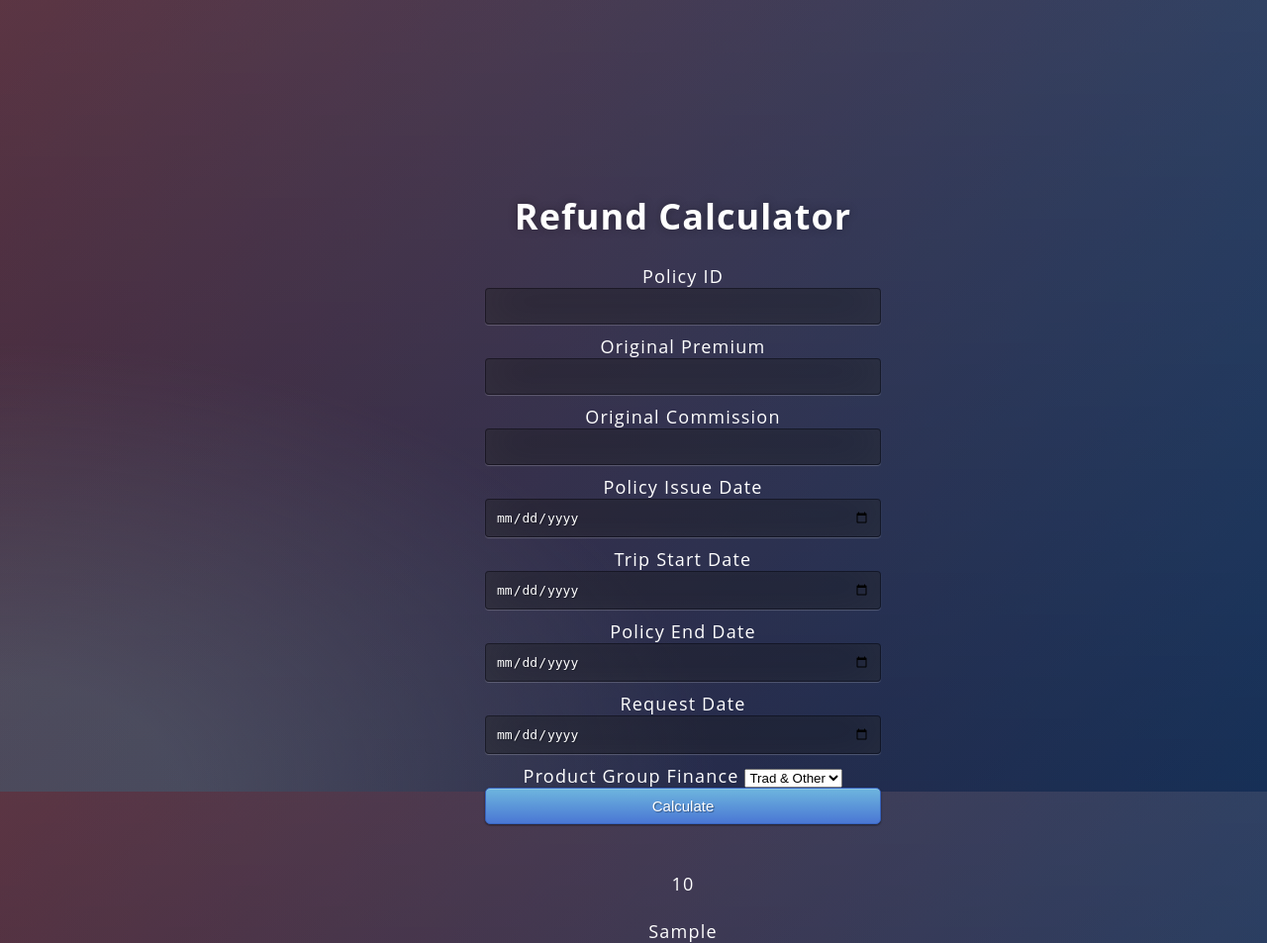
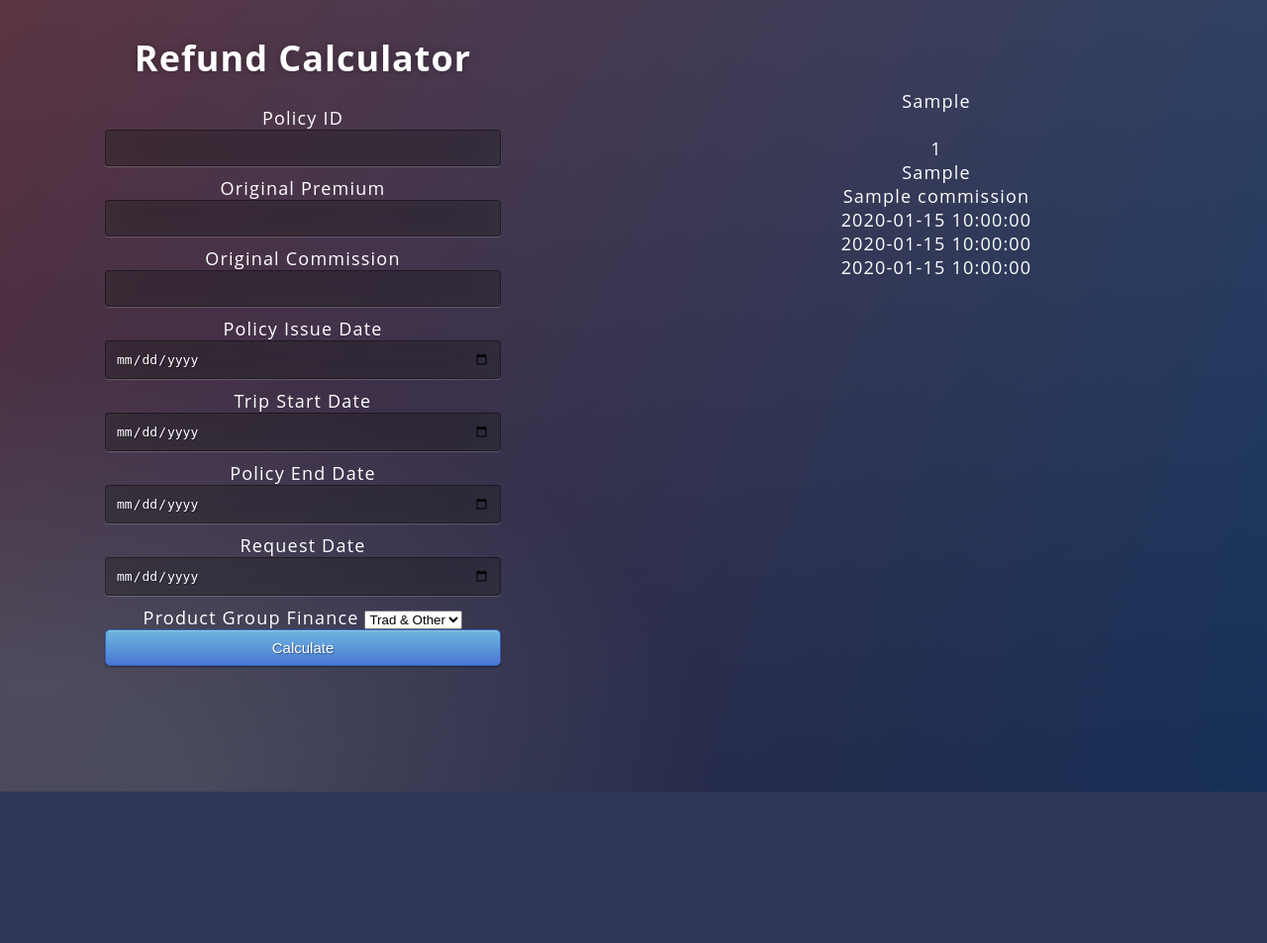
Before and after one commit to Quantuary/Premium-Refund, a Flask app: template templates/index.html in a window 1280 px wide. Shown: the whole page at 99% size. After the commit the page ends 800 px from the top, so only its background shows below. Run offline with Flask 2, Linux system fonts and the light colour scheme; the template is opened without the code that fills it: most values are stand-ins (such as "Sample title", 1, 10 or a date in 2020); parts of the project's set-up code (start-up, migrations or seed data) failed here and were passed over.

Commit message:
split html into two columns

```diff
--- a/run.py
+++ b/run.py
@@ -5,8 +5,6 @@ Created on Tue May 12 15:58:13 2020
 
 @author: marcus
 """
-import os
-os.chdir(r"/home/marcus/Documents/Premium-Refund-master")
 from flask import Flask, request, render_template, jsonify
 from flask_restful import Resource, Api
 from datetime import datetime
@@ -28,9 +26,9 @@ def compute(request_date,prd_grp_fin,policy_id, issue_date=None, end_date=None,
            commission = float(commission)
 
        if request_date>end_date:
-           msg='Sorry, your requested date is after policy expired! No Premium is refunded'
+           msg={'error' : 'Sorry, your requested date is after policy expired! No Premium is refunded'}
        elif request_date<issue_date:
-           msg='You cannot request a refund prior to the policy issued date'
+           msg={'error' : 'You cannot request a refund prior to the policy issued date' }
        else:
             earned = cal.function(issue_date,start_date,end_date,request_date,prd_grp_fin)
             Premium_refunded = round(premium*(1-earned),2)
@@ -53,7 +51,8 @@ def compute(request_date,prd_grp_fin,policy_id, issue_date=None, end_date=None,
                    'PREMIUM_REFUND'     : Premium_refunded,
                    'RETURNED_COMMISSION': returned_commission,
                    'REFUND_TYPE'        : refund_type,
-                   'PROCESS_DATE'       : datetime.now()
+                   'PROCESS_DATE'       : datetime.now(),
+                   'error'              : None
                     }
 
    except:
@@ -81,9 +80,19 @@ def calculate():
 
     msg = compute(request_date,prd_grp_fin,policy_id, issue_date=issue_date, end_date=end_date, start_date=start_date, premium=premium, commission=commission)
 
-    return render_template('index.html',
-                           #refund_amount='Refund Amount ${}'.format(msg['premium refunded']),
-                                          data_dump = msg)
+    return render_template('index.html', premium_refund = 'Premium refunded : ${}'.format(msg['PREMIUM_REFUND']),
+                           policy_id        = 'Policy id : %s' %(msg['POLICY_ID']),
+                           original_premium = 'Original Premium : ${}'.format(msg['ORIGINAL_PREMIUM']),
+                           commission = 'Commision : ${}'.format(msg['COMMISSION']),
+                           issue_date        = 'Issue date: %s' %(msg['ISSUE_DATE']),
+                           start_date        = 'Start date: %s' %(msg['START_DATE']),
+                           end_date        = 'End date: %s' %(msg['END_DATE']),
+
+
+
+                           error = str(msg['error'])
+                           )
+
 
 class calculate_api(Resource):
     def post(self):
--- a/static/css/style.css
+++ b/static/css/style.css
@@ -13,8 +13,9 @@
 html { width: 100%; height:100%; overflow:hidden; }
 
 body {
+	top: 0px
 	width: 100%;
-	height:100%;
+	height:50%;
 	font-family: 'Open Sans', sans-serif;
 	background: #092756;
 	color: #fff;
@@ -29,16 +30,23 @@ body {
 	filter: progid:DXImageTransform.Microsoft.gradient( startColorstr='#3E1D6D', endColorstr='#092756',GradientType=1 );
 
 }
-.login {
-	position: absolute;
-	top: 40%;
-	left: 50%;
-	margin: -150px 0 0 -150px;
+.column1 {
+	position: fixed;
+	top: 20%;
+	left: 20%;
+	margin: -150px 0 -0 -150px;
 	width:400px;
 	height:400px;
 }
-
-.login h1 { color: #fff; text-shadow: 0 0 10px rgba(0,0,0,0.3); letter-spacing:1px; text-align:center; }
+.column2 {
+	position: fixed;
+	top: 30%;
+	left: 70%;
+	margin: -150px 0 -0 -150px;
+	width:400px;
+	height:400px;
+}
+.column1 h1 { color: #fff; text-shadow: 0 0 10px rgba(0,0,0,0.3); letter-spacing:1px; text-align:center; }
 
 input {
 	width: 100%;
--- a/templates/index.html
+++ b/templates/index.html
@@ -9,7 +9,8 @@
 </head>
 
 <body>
- <div class="login">
+<div class='row'>
+ <div class="column1">
 	<h1>Refund Calculator</h1>
 
      <!-- Main Input For Receiving Query to our ML -->
@@ -47,14 +48,18 @@
         <button type="submit" class="btn btn-primary btn-block btn-large">Calculate</button>
     </form>
 
-   <br>
-   <br>
-   {{ refund_amount }}
-   <br>
-   <br>
-   {{data_dump}}
  </div>
-
+ <div class="column2">
+	 {{premium_refund }}
+	 <br><br>
+	 {{ policy_id }} <br>
+	 {{ original_premium }} <br>
+	 {{ commission }} <br>
+	 {{ issue_date }} <br>
+	 {{ start_date }} <br>
+	 {{ end_date }}
+	  </div>
+</div>
 
 </body>
 </html>
```
